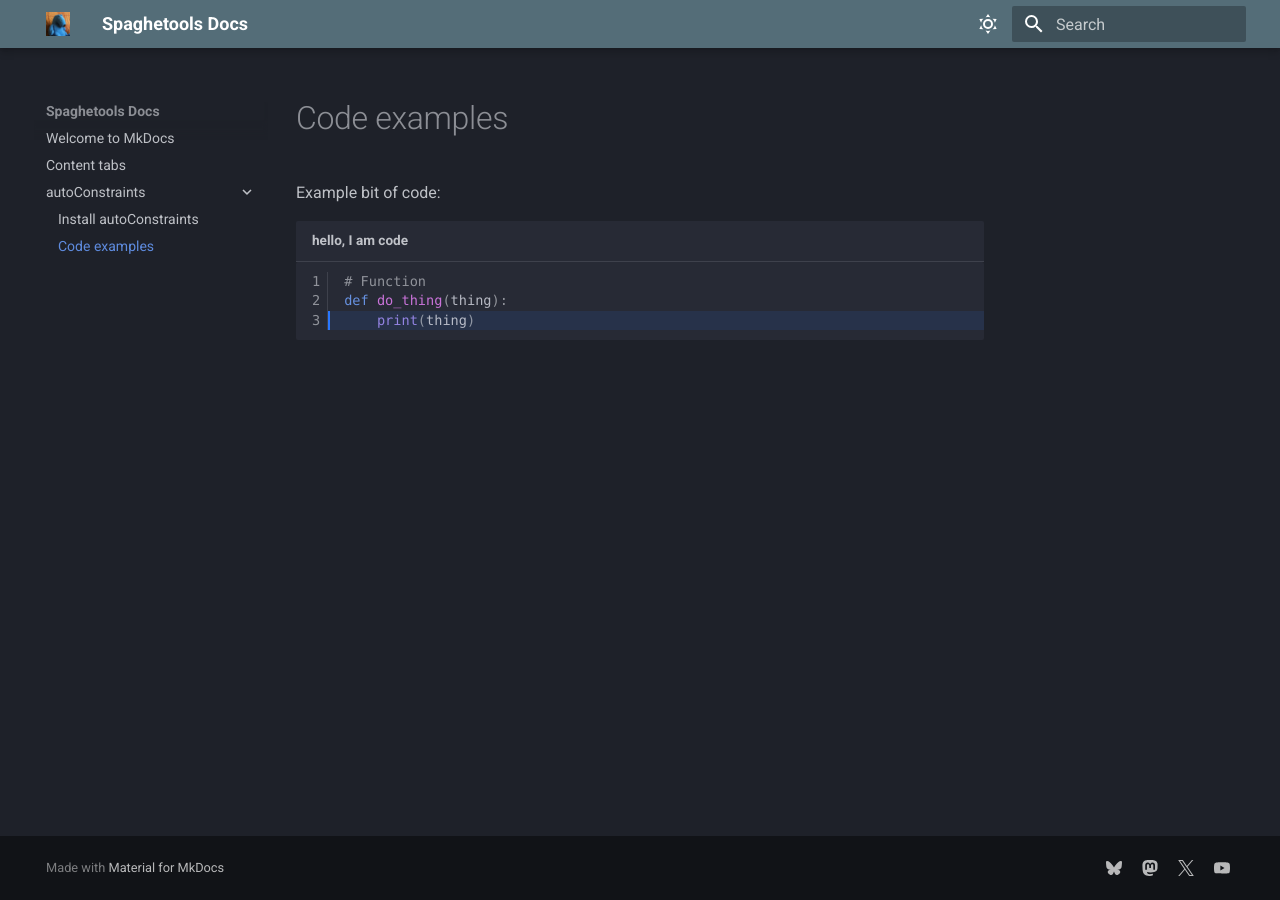
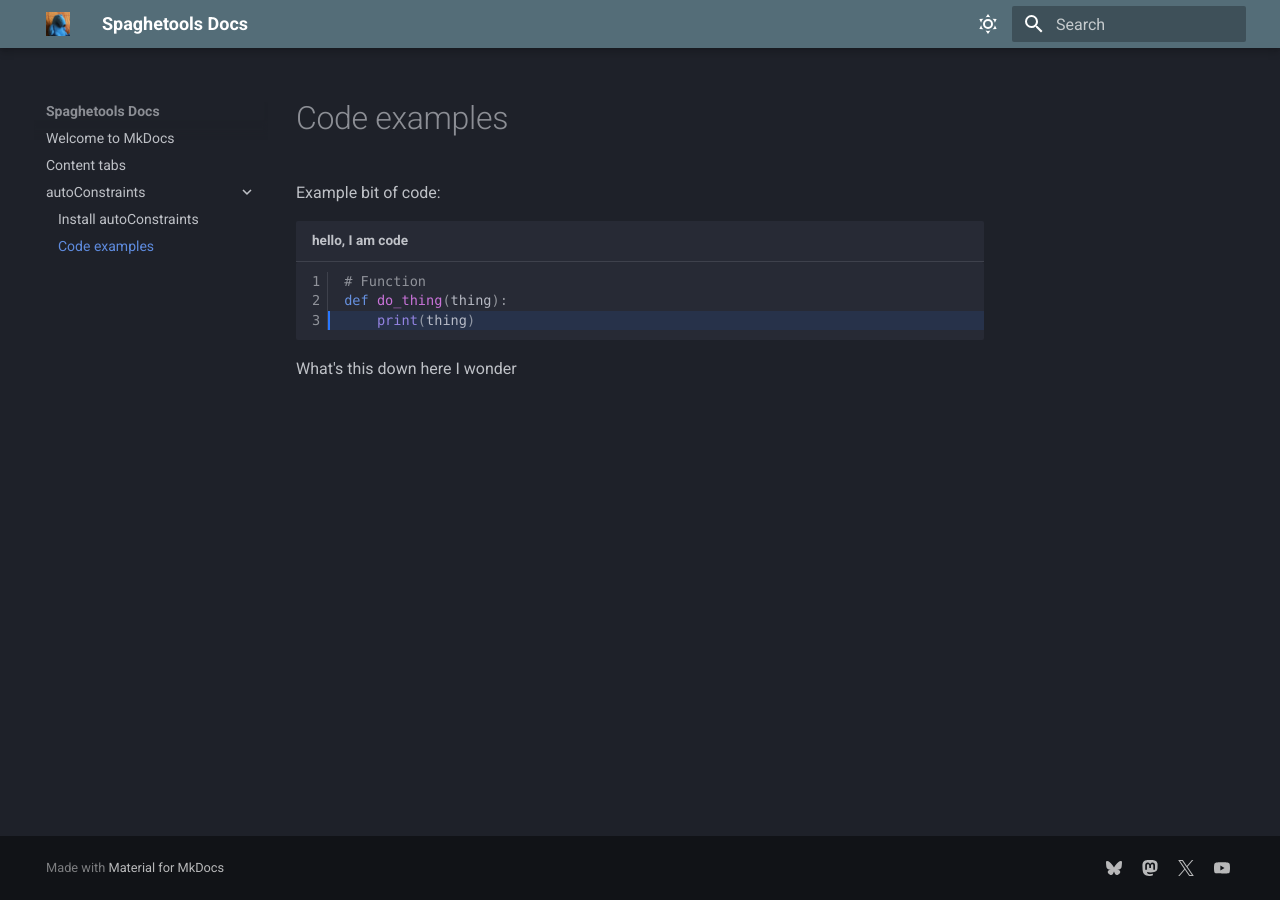
Before and after one commit to SpaghetMeNot/Documentation-Home, an MkDocs documentation site: the page built from docs/autoConstraints/code_examples.md, in a window 1280 px wide. Built offline with MkDocs 1.6.1 and Material for MkDocs 9.7.7, drawn with Linux system fonts in a browser that asks for light colours; some web fonts are replaced.

Commit message:
salt change

````diff
--- a/docs/autoConstraints/code_examples.md
+++ b/docs/autoConstraints/code_examples.md
@@ -5,3 +5,5 @@ Example bit of code:
 def do_thing(thing):
     print(thing)
 ```
+
+What's this down here I wonder
````
